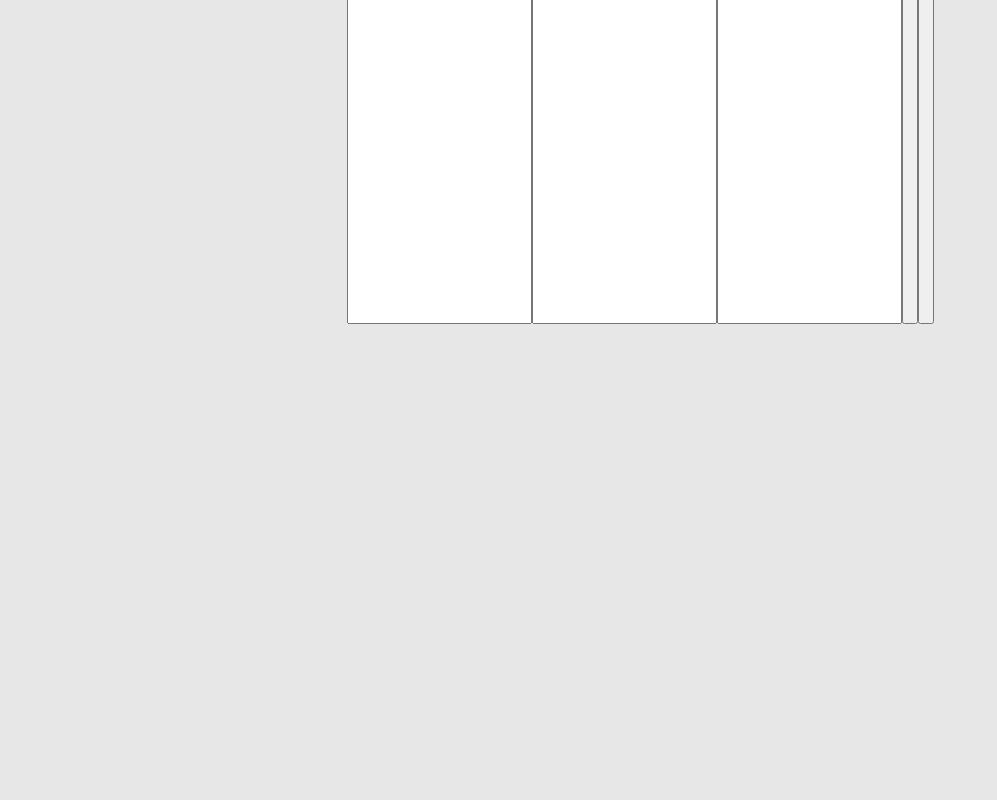
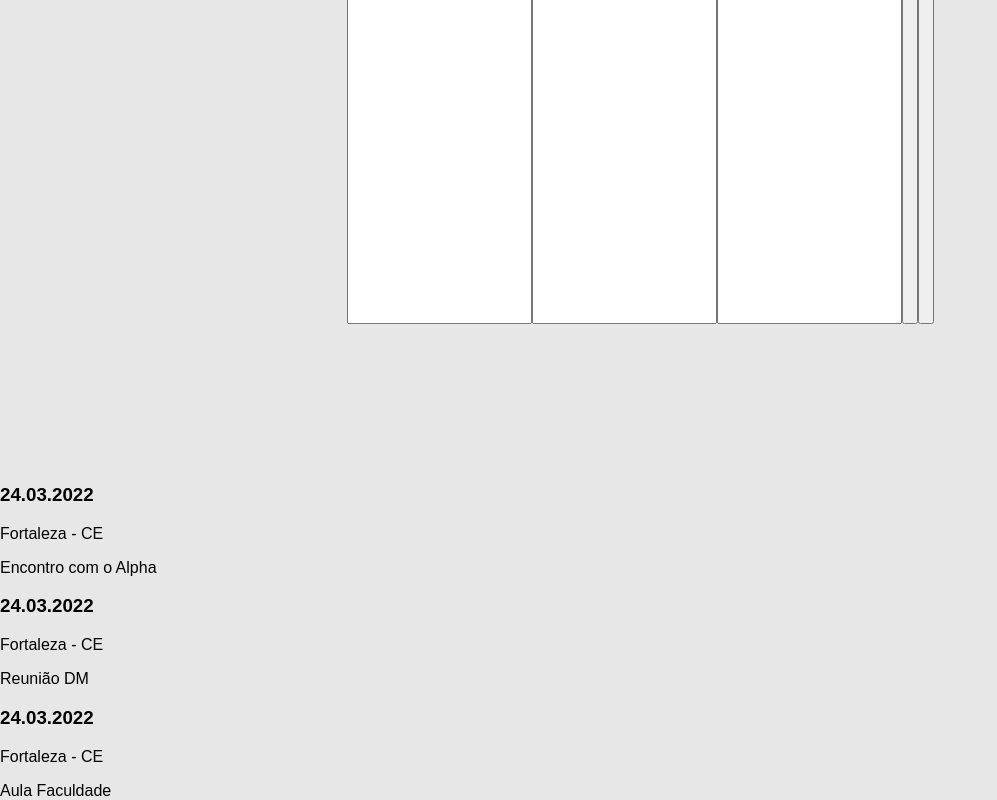
Before and after one commit to rodrigolfranca/reactingJS, a React (Create React App) app: page / in a window 1280 px wide. Shown: the part 504-1304 px from the top of the page, without its empty margins (0-997 px from the left). Before the commit the page ends 828 px from the top, so only its background shows below. Built offline with nearby package versions, Linux system fonts and the light colour scheme; a web font is replaced by a local one.

Commit message:
Agora só o CSS :D (   :(   )

```diff
--- /dev/null
+++ b/src/components/Card.jsx
@@ -0,0 +1,13 @@
+import React from 'react';
+
+const Card = (props) => {
+    return (
+        <div className='Card'>
+            <h3 className="data">{props.data}</h3>
+            <p className="local">{props.local}</p>
+            <span className="Compromisso">{props.appointment}</span>
+        </div>
+    );
+}
+
+export default Card;
--- a/src/components/CardsContainer.jsx
+++ b/src/components/CardsContainer.jsx
@@ -1,8 +1,13 @@
 import React from 'react';
+import Card from './Card';
 
 const CardsContainer = () => {
     return (
-        <div className="CardsContainer"></div>
+        <div className="CardsContainer">
+            <Card data="24.03.2022" local="Fortaleza - CE" appointment="Encontro com o Alpha" />
+            <Card data="24.03.2022" local="Fortaleza - CE" appointment="Reunião DM" />
+            <Card data="24.03.2022" local="Fortaleza - CE" appointment="Aula Faculdade" />
+        </div>
     );
 }
 
```
